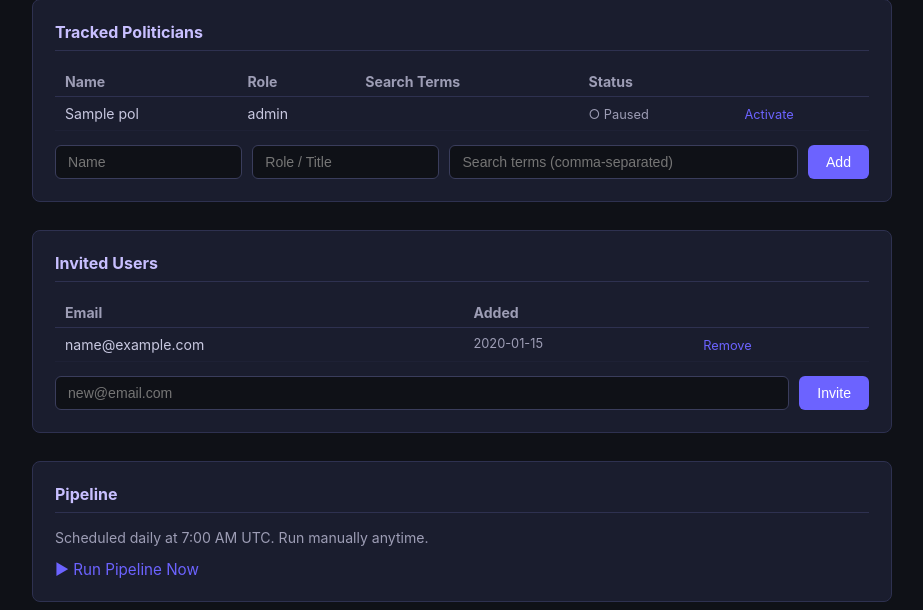
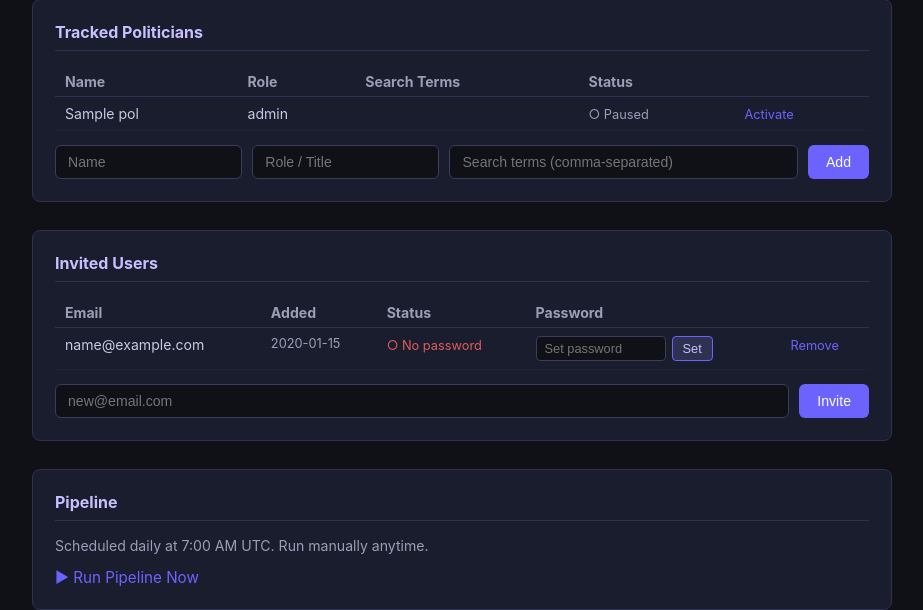
Before and after one commit to plaikind-cpu/politiprism, a Flask app: template templates/admin.html in a window 1280 px wide. Shown: the part 87-697 px from the top of the page, without its empty margins (178-1101 px from the left). Run offline with Flask 3, Linux system fonts and the light colour scheme; the template is opened without the code that fills it: most values are stand-ins (such as "Sample title", 1, 10 or a date in 2020).

Commit message:
Add files via upload

```diff
--- a/templates/admin.html
+++ b/templates/admin.html
@@ -59,11 +59,32 @@ td { padding: 8px 10px; border-bottom: 1px solid #1e2135; color: #c8c8e0; vertic
 <div class="section">
     <h2>Invited Users</h2>
     <table>
-        <tr><th>Email</th><th>Added</th><th></th></tr>
+        <tr><th>Email</th><th>Added</th><th>Status</th><th>Password</th><th></th></tr>
         {% for user in users %}
         <tr>
             <td>{{ user.email }}</td>
             <td style="color:#9d9db5;font-size:0.8rem;">{{ user.created_at[:10] }}</td>
+            <td>
+                {% if user.password_hash %}
+                    <span style="color:#4caf73;font-size:0.8rem;">● Password set</span>
+                {% else %}
+                    <span style="color:#e05c5c;font-size:0.8rem;">○ No password</span>
+                {% endif %}
+            </td>
+            <td>
+                <form method="POST" action="/admin/user/set-password/{{ user.id }}"
+                      style="display:flex;gap:6px;align-items:center;">
+                    <input type="password" name="password" placeholder="Set password"
+                           minlength="8"
+                           style="background:#0f1117;border:1px solid #3a3d5c;color:#e0e0e0;
+                                  padding:4px 8px;border-radius:4px;font-size:0.8rem;width:130px;">
+                    <button type="submit"
+                            style="background:#2e3150;color:#c8bfff;border:1px solid #6c63ff;
+                                   padding:4px 10px;border-radius:4px;cursor:pointer;font-size:0.8rem;">
+                        Set
+                    </button>
+                </form>
+            </td>
             <td>
                 {% if user.email != session.user_email %}
                     <a class="action-link" href="/admin/user/remove/{{ user.id }}">Remove</a>
```
